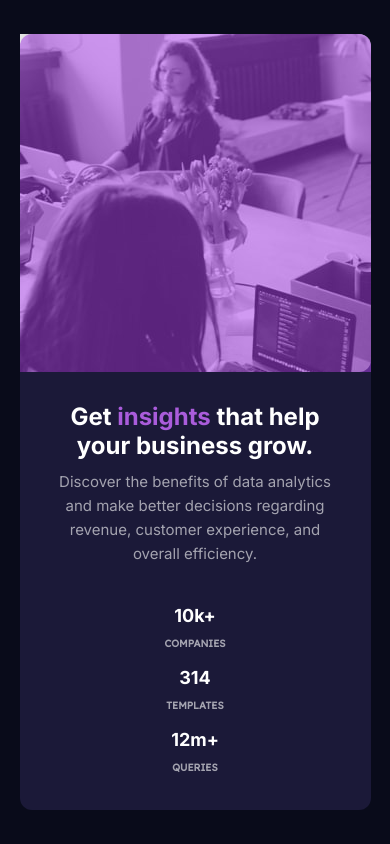
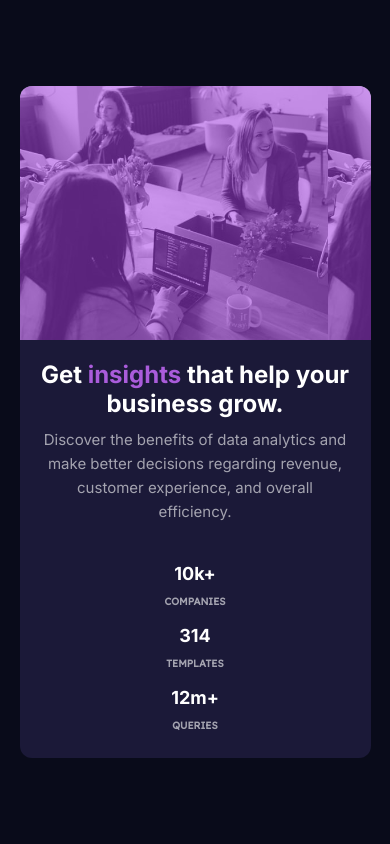
Before and after one commit to iam-dwhy/stats-preview-card, a plain HTML site: page index.html in a window 390 px wide. Drawn offline with Linux system fonts and the light colour scheme.

Commit message:
new screen

```diff
--- a/styles.css
+++ b/styles.css
@@ -126,9 +126,6 @@ body {
   .image{
     height: 40vh;
   }
-  .image img{
-    border-radius: 12px 12px 0px 0px;
-  }
   .image::before{
     border-radius: 12px 12px 0px 0px;
   }
@@ -147,10 +144,15 @@ body {
 }
 
 @media screen and (max-width: 500px) {
-  /* .image img{
+  .image{
     height: 30vh;
+    background-size: contain;
+    border-radius: 12px 12px 0px 0px;
   }
   .image::before{
     height: 30vh;
-  } */
+  }
+  .text{
+    padding: 20px;
+  }
 }
```
